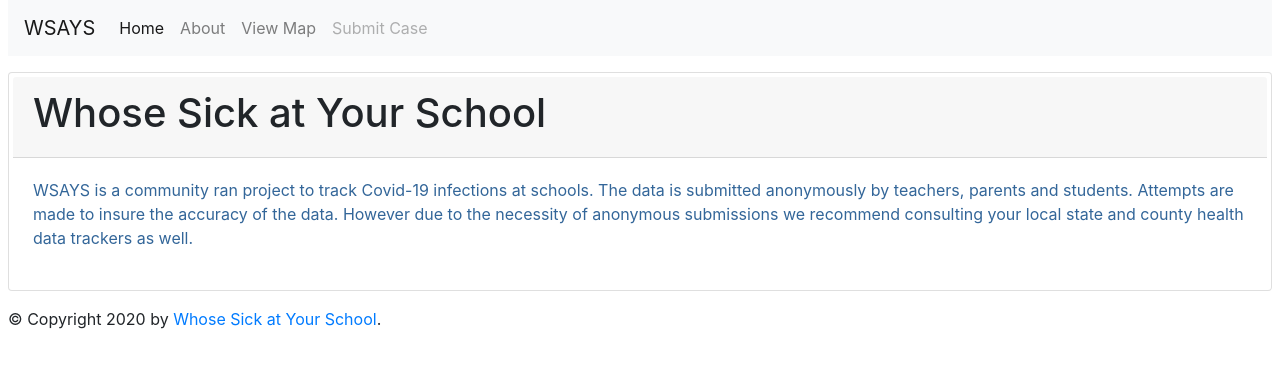
After one commit to whatsagqoogol/WSAYS, a Flask app: template templates/index.html in a window 1280 px wide. The commit adds this page. Shown: the top 368 px of the page. Run offline with Flask 2, Linux system fonts and the light colour scheme; the template is opened without the code that fills it, so the values that code supplies are empty; some libraries are stand-ins or nearby versions.

Commit message:
added pages and working on connection to data api

```diff
--- /dev/null
+++ b/main.py
@@ -0,0 +1,15 @@
+from flask import Flask, render_template
+import requests
+
+app = Flask(__name__)
+
+# most recent year in this database is 2018
+url = 'https://educationdata.urban.org/api/v1/schools/ccd/directory/2018/'
+
+
+@app.route('/')
+def index():
+    return render_template('index.html')
+
+if __name__ == '__main__':
+  app.run(host='0.0.0.0', port=8080, debug=True)
--- a/templates/base.html
+++ b/templates/base.html
@@ -1,5 +1,6 @@
 <!DOCTYPE html>
 <html lang="en">
+
 <head>
 	{% block head %}
 	<!-- Required meta tags -->
@@ -7,15 +8,16 @@
 	<meta name="viewport" content="width=device-width, initial-scale=1, shrink-to-fit=no">
 
 	<!-- Bootstrap CSS -->
-    <link rel="stylesheet" href="https://maxcdn.bootstrapcdn.com/bootstrap/4.0.0/css/bootstrap.min.css" integrity="sha384-Gn5384xqQ1aoWXA+058RXPxPg6fy4IWvTNh0E263XmFcJlSAwiGgFAW/dAiS6JXm" crossorigin="anonymous">
+	<link rel="stylesheet" href="https://maxcdn.bootstrapcdn.com/bootstrap/4.0.0/css/bootstrap.min.css" integrity="sha384-Gn5384xqQ1aoWXA+058RXPxPg6fy4IWvTNh0E263XmFcJlSAwiGgFAW/dAiS6JXm"
+	 crossorigin="anonymous">
 
 	<link rel="stylesheet" href="{{url_for('static', filename='css/style.css')}}" />
-    <title>{% block title %}{% endblock %} - My Webpage</title>
+	<title>{% block title %}{% endblock %} - WSAYS - Whose Sick at Your School?</title>
 	{% endblock %}
 </head>
+
 <body>
-    <div class='container p-1'>
-        <div id="content">
+	<div class='container-fluid px-2' id="content">
 		<nav class="navbar navbar-expand-lg navbar-light bg-light">
 			<a class="navbar-brand" href="#">WSAYS</a>
 			<button class="navbar-toggler" type="button" data-toggle="collapse" data-target="#navbarNav" aria-controls="navbarNav" aria-expanded="false" aria-label="Toggle navigation">
@@ -40,13 +42,13 @@
       </nav>
       {% block content %}
       {% endblock %}
+      <div id="footer">
+        {% block footer %}
+            &copy; Copyright 2020 by <a href="http:github.com/whatsagqoogol/WSAYS">Whose Sick at Your School</a>.
+        {% endblock %}
       </div>
     </div>
-    <div id="footer">
-        {% block footer %}
-            &copy; Copyright 2020 by <a href="http:github.com/whatsagqoogol/whose_sick_at_your_school">whatsagqoogol</a>.
-        {% endblock %}
-    </div>
+
     <!-- Optional JavaScript -->
     <!-- jQuery first, then Popper.js, then Bootstrap JS -->
     <script src="https://code.jquery.com/jquery-3.2.1.slim.min.js" integrity="sha384-KJ3o2DKtIkvYIK3UENzmM7KCkRr/rE9/Qpg6aAZGJwFDMVNA/GpGFF93hXpG5KkN" crossorigin="anonymous"></script>
--- /dev/null
+++ b/templates/index.html
@@ -0,0 +1,20 @@
+{% extends "base.html" %}
+{% block title %}WSAYS - Home{% endblock %}
+{% block head %}
+    {{ super() }}
+    <style type="text/css">
+        .important { color: #336699; }
+    </style>
+{% endblock %}
+{% block content %}
+<div class='card my-3 p-1'>
+  <div class='card-header'>
+    <h1>Whose Sick at Your School</h1>
+  </div>
+  <div class='card-body'>
+    <p class="important">
+      WSAYS is a community ran project to track Covid-19 infections at schools. The data is submitted anonymously by teachers, parents and students. Attempts are made to insure the accuracy of the data. However due to the necessity of anonymous submissions we recommend consulting your local state and county health data trackers as well.
+    </p>
+  </div>
+</div>
+{% endblock %}
```
Also changed, not shown: app.py (deleted, +0 -9 lines), pyproject.toml (added, +15 -0 lines), templates/about.html (added), templates/maps.html (added), templates/report_case.html (added), 1 other file. Lines whose indentation alone changed are shown as unchanged.
